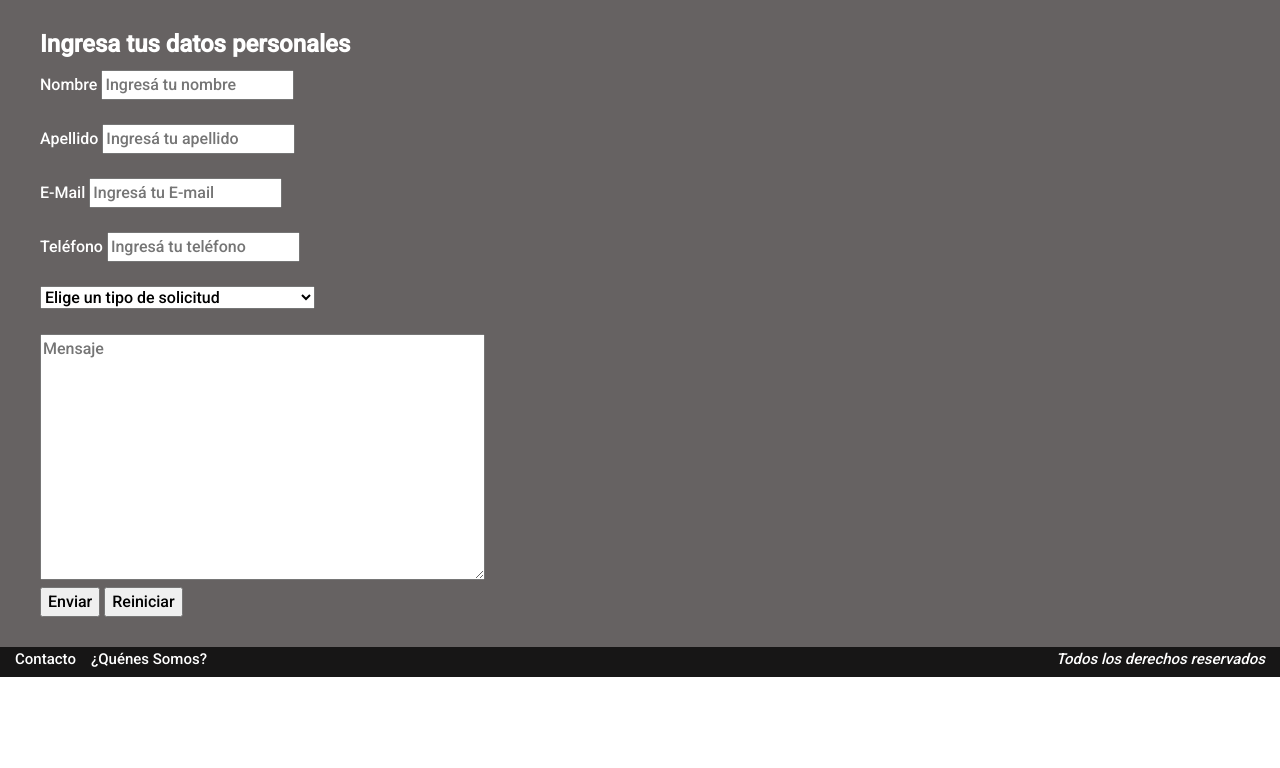
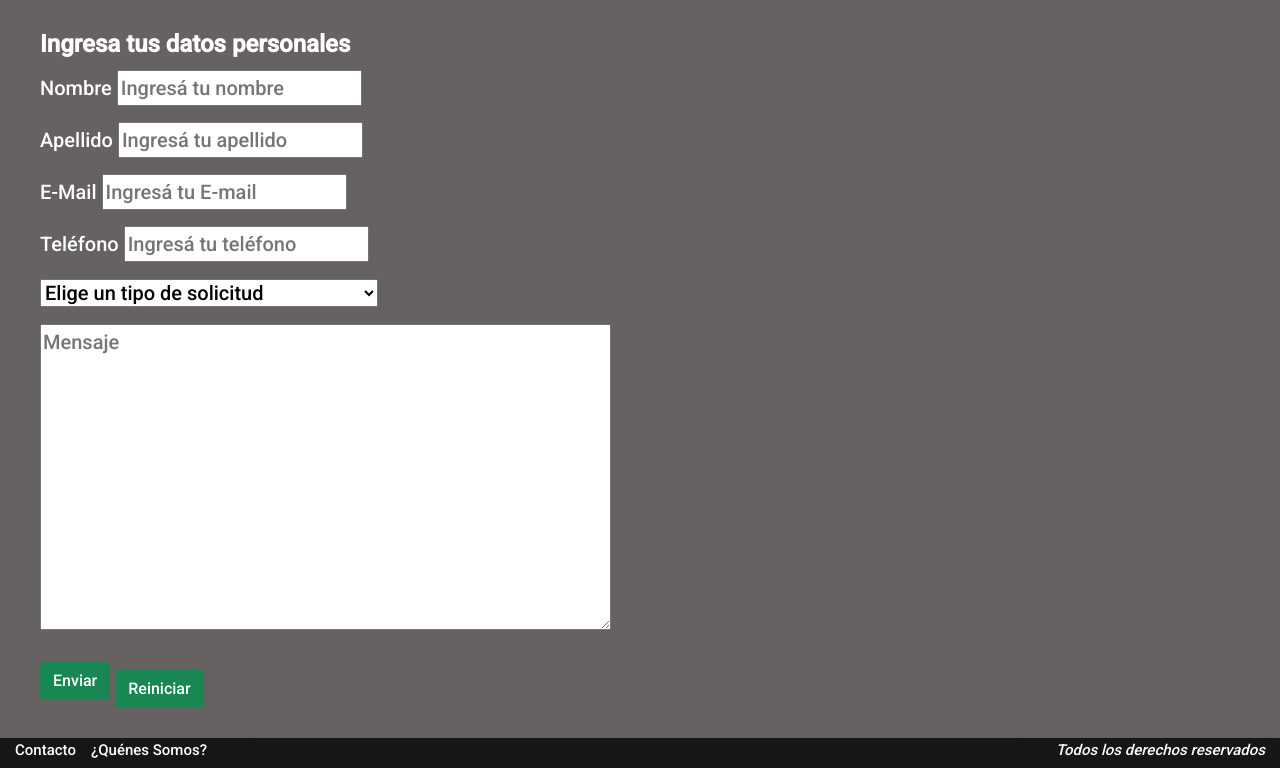
Before and after one commit to valentingarcia99/spolify, a plain HTML site: page pages/contacto.html in a window 1280 px wide. Shown: the part 275-1043 px from the top of the page. Before the commit the page ends 952 px from the top, so only its background shows below. Drawn offline with nearby package versions, Linux system fonts and the light colour scheme.

Commit message:
progreso en contacto

```diff
--- a/css/styles.css
+++ b/css/styles.css
@@ -248,15 +248,15 @@ main {
     text-align: left;
     padding-top: 20px;
     font-size: 40px;
-    margin: auto auto 20px 20px
+    margin: auto auto 20px 20px;
 }
 
 #contacto {
     padding-bottom: 10px;
+    font-size: 20px;
 }
 
 #contacto fieldset {
-    width: 35%;
     margin-left: 20px;
     padding: 20px;
 }
@@ -471,17 +471,14 @@ footer {
     #contacto input {
         display: flex;
         padding: 10px 15px;
-        margin-top: 20px;
     }
 
     #contacto fieldset div {
-        display: flex;
-        flex-direction: column;
         text-align: center;
     }
 
     .contacto__Inputs {
-        align-items: center;
+        align-items: flex-start;
     }
 
     /* @MEDIA CONTACTO */
--- a/pages/contacto.html
+++ b/pages/contacto.html
@@ -46,27 +46,27 @@
             <fieldset>
                 <legend><b>Ingresa tus datos personales</b></legend>
 
-                <div>
+                <div class="mb-3">
                     <label for="nombre">Nombre</label>
-                    <input type="text" id="nombre" placeholder="Ingresá tu nombre" required>
+                    <input type="text" id="nombre" class="col-xs-12" placeholder="Ingresá tu nombre" required>
                 </div>
-    <br>
-                <div>
+
+                <div class="mb-3">
                     <label for="apellido">Apellido</label>
-                    <input type="text" id="apellido" placeholder="Ingresá tu apellido" required>
+                    <input type="text" id="apellido" class="col-xs-12" placeholder="Ingresá tu apellido" required>
                 </div>
-    <br>
-                <div>
+
+                <div class="mb-3">
                     <label for="e-mail">E-Mail</label>
-                    <input type="email" id="e-mail" placeholder="Ingresá tu E-mail" required>
+                    <input type="email" id="e-mail" class="col-xs-12" placeholder="Ingresá tu E-mail" required>
                 </div>
-    <br>
-                <div>
+
+                <div class="mb-3">
                     <label for="tel">Teléfono</label>
-                    <input type="tel" id="telefono" placeholder="Ingresá tu teléfono" required>
+                    <input type="tel" id="telefono" class="col-xs-12" placeholder="Ingresá tu teléfono" required>
                 </div>
-    <br>
-                <div>
+
+                <div class="mb-3">
                     <select name="solicitud" required>
                         <option value="" selected disabled>Elige un tipo de solicitud</option>
                         <option value="opcion1">Pregunta general</option>
@@ -76,12 +76,12 @@
                         <option value="opcion5">Promociones</option>
                     </select>
                 </div>
-    <br>
-                <textarea name="" id="" cols="50" rows="10" placeholder="Mensaje"></textarea>
+
+                <textarea name="" class="mb-3" cols="50" rows="10" placeholder="Mensaje"></textarea>
 
                 <div class="contacto__Inputs">
-                    <input type="submit" value="Enviar">
-                    <input type="reset" value="Reiniciar">
+                    <input type="submit" class="btn btn-success" value="Enviar">
+                    <input type="reset" class="btn btn-success mt-3" value="Reiniciar">
                 </div>
             </fieldset>
         </form>
```
